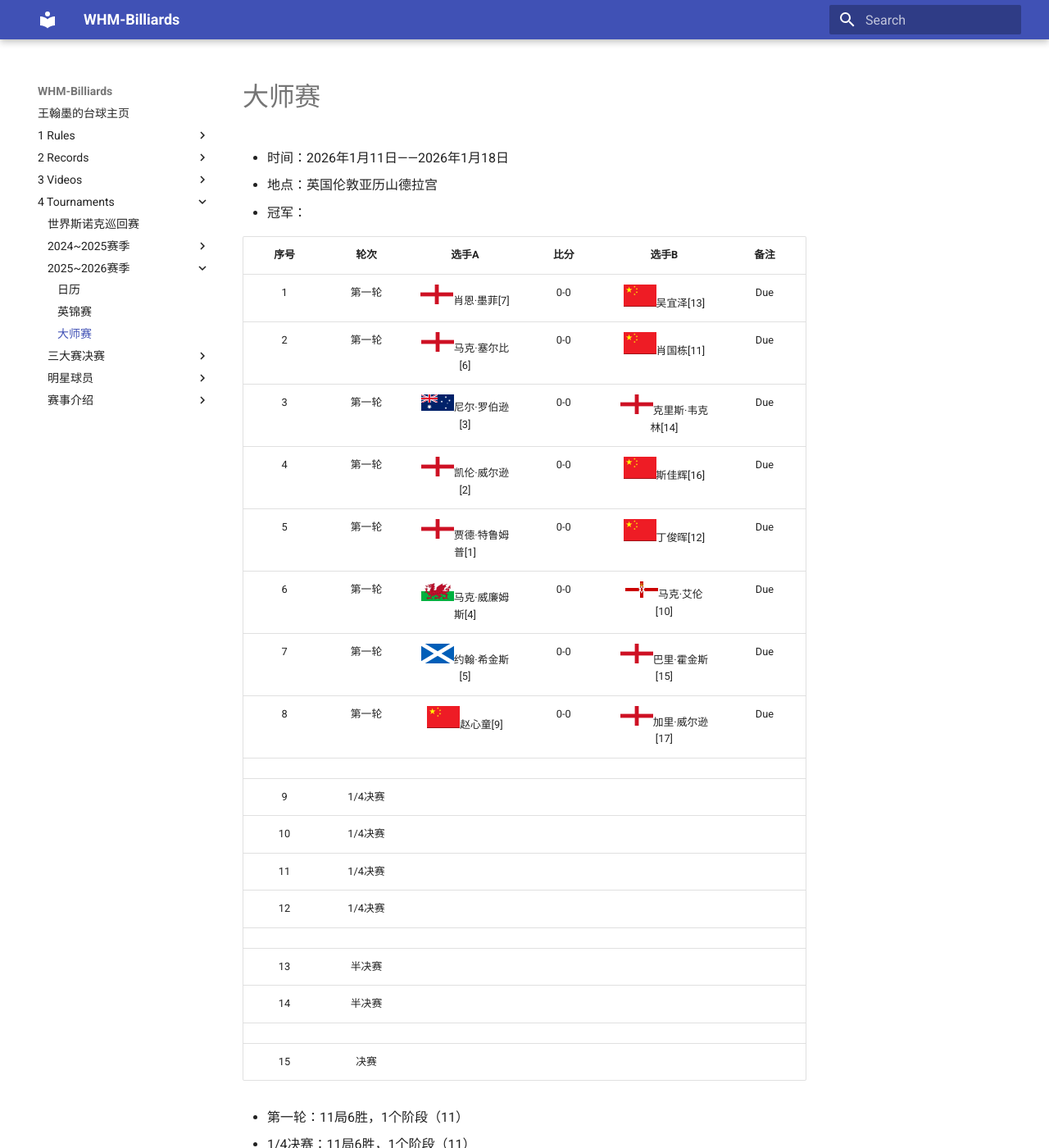
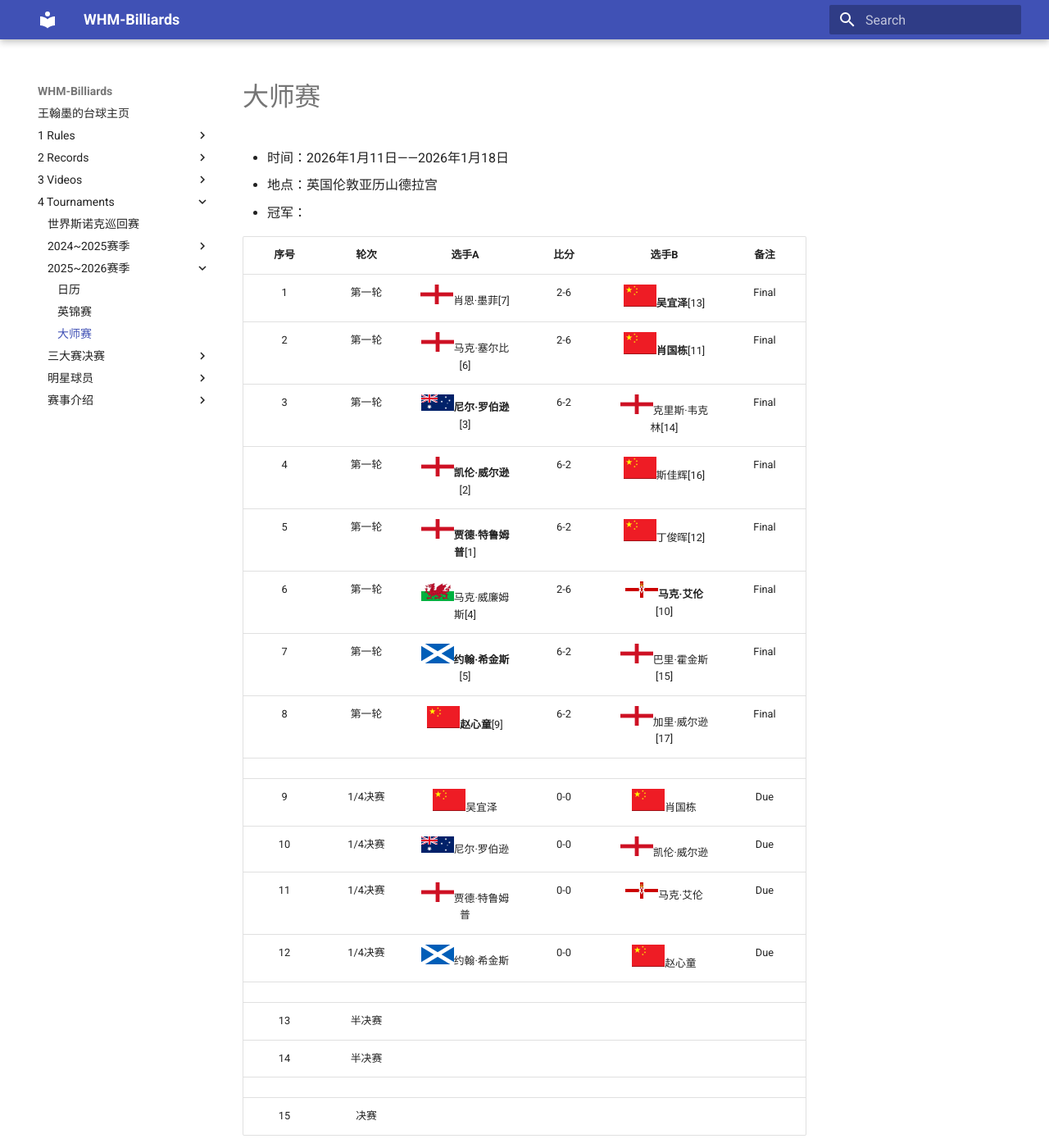
Before and after one commit to whm-billiards/whm-billiards.github.io, an MkDocs documentation site: the page built from docs/4-Tournaments/2025~2026赛季/3-大师赛.md, in a window 1280 px wide and 1400 px high. Shown: the whole window at 82% size. Built offline with MkDocs 1.6.1 and Material for MkDocs 9.7.7, drawn with Linux system fonts in a browser that asks for light colours.

Commit message:
Masters 1/8

```diff
--- a/docs/4-Tournaments/2025~2026赛季/3-大师赛.md
+++ b/docs/4-Tournaments/2025~2026赛季/3-大师赛.md
@@ -6,23 +6,23 @@
 
 | 序号 |   轮次  |                    选手A                       |  比分  |                   选手B                      |     备注     |
 | :--: | :-----: | :-------------------------------------------: | :---: | :------------------------------------------: | :----------: |
-|  1   | 第一轮  | ![](../img/england.png)肖恩·墨菲[7]            |  0-0  | ![](../img/china.png)吴宜泽[13]               | Due         |
-|  2   | 第一轮  | ![](../img/england.png)马克·塞尔比[6]          |  0-0  | ![](../img/china.png)肖国栋[11]               | Due         |
-|  3   | 第一轮  | ![](../img/australia.png)尼尔·罗伯逊[3]        |  0-0  | ![](../img/england.png)克里斯·韦克林[14]       | Due         |
-|  4   | 第一轮  | ![](../img/england.png)凯伦·威尔逊[2]          |  0-0  | ![](../img/china.png)斯佳辉[16]                | Due         |
-|  5   | 第一轮  | ![](../img/england.png)贾德·特鲁姆普[1]        |  0-0  | ![](../img/china.png)丁俊晖[12]                | Due         |
-|  6   | 第一轮  | ![](../img/wales.png)马克·威廉姆斯[4]          |  0-0  | ![](../img/north_ireland.png)马克·艾伦[10]     | Due         |
-|  7   | 第一轮  | ![](../img/scotland.png)约翰·希金斯[5]         |  0-0  | ![](../img/england.png)巴里·霍金斯[15]         | Due         |
-|  8   | 第一轮  | ![](../img/china.png)赵心童[9]                 |  0-0  | ![](../img/england.png)加里·威尔逊[17]         | Due         |
-|      |        |                                                |       |                                              |              |
-|  9   | 1/4决赛 |                                               |       |                                               |              |
-|  10  | 1/4决赛 |                                               |       |                                               |              |
-|  11  | 1/4决赛 |                                               |       |                                               |              |
-|  12  | 1/4决赛 |                                               |       |                                               |              |
-|      |        |                                                |       |                                              |              |
+|  1   | 第一轮  | ![](../img/england.png)肖恩·墨菲[7]            |  2-6  | ![](../img/china.png)**吴宜泽**[13]           | Final       |
+|  2   | 第一轮  | ![](../img/england.png)马克·塞尔比[6]          |  2-6  | ![](../img/china.png)**肖国栋**[11]           | Final       |
+|  3   | 第一轮  | ![](../img/australia.png)**尼尔·罗伯逊**[3]   |  6-2  | ![](../img/england.png)克里斯·韦克林[14]       | Final       |
+|  4   | 第一轮  | ![](../img/england.png)**凯伦·威尔逊**[2]     |  6-2  | ![](../img/china.png)斯佳辉[16]                | Final       |
+|  5   | 第一轮  | ![](../img/england.png)**贾德·特鲁姆普**[1]   |  6-2  | ![](../img/china.png)丁俊晖[12]                | Final       |
+|  6   | 第一轮  | ![](../img/wales.png)马克·威廉姆斯[4]          |  2-6  | ![](../img/north_ireland.png)**马克·艾伦**[10] | Final       |
+|  7   | 第一轮  | ![](../img/scotland.png)**约翰·希金斯**[5]    |  6-2  | ![](../img/england.png)巴里·霍金斯[15]         | Final        |
+|  8   | 第一轮  | ![](../img/china.png)**赵心童**[9]            |  6-2  | ![](../img/england.png)加里·威尔逊[17]         | Final        |
+|      |        |                                                |       |                                               |              |
+|  9   | 1/4决赛 | ![](../img/china.png)吴宜泽                    |  0-0  | ![](../img/china.png)肖国栋                   | Due          |
+|  10  | 1/4决赛 | ![](../img/australia.png)尼尔·罗伯逊           |  0-0  | ![](../img/england.png)凯伦·威尔逊             | Due          |
+|  11  | 1/4决赛 | ![](../img/england.png)贾德·特鲁姆普           |  0-0  | ![](../img/north_ireland.png)马克·艾伦         | Due          |
+|  12  | 1/4决赛 | ![](../img/scotland.png)约翰·希金斯            |  0-0  | ![](../img/china.png)赵心童                    | Due          |
+|      |        |                                                |       |                                               |              |
 |  13  | 半决赛  |                                               |       |                                               |              |
 |  14  | 半决赛  |                                               |       |                                               |              |
-|      |        |                                                |       |                                              |              |
+|      |        |                                                |       |                                               |              |
 |  15  | 决赛    |                                               |       |                                               |              |
 
 - 第一轮：11局6胜，1个阶段（11）
```
